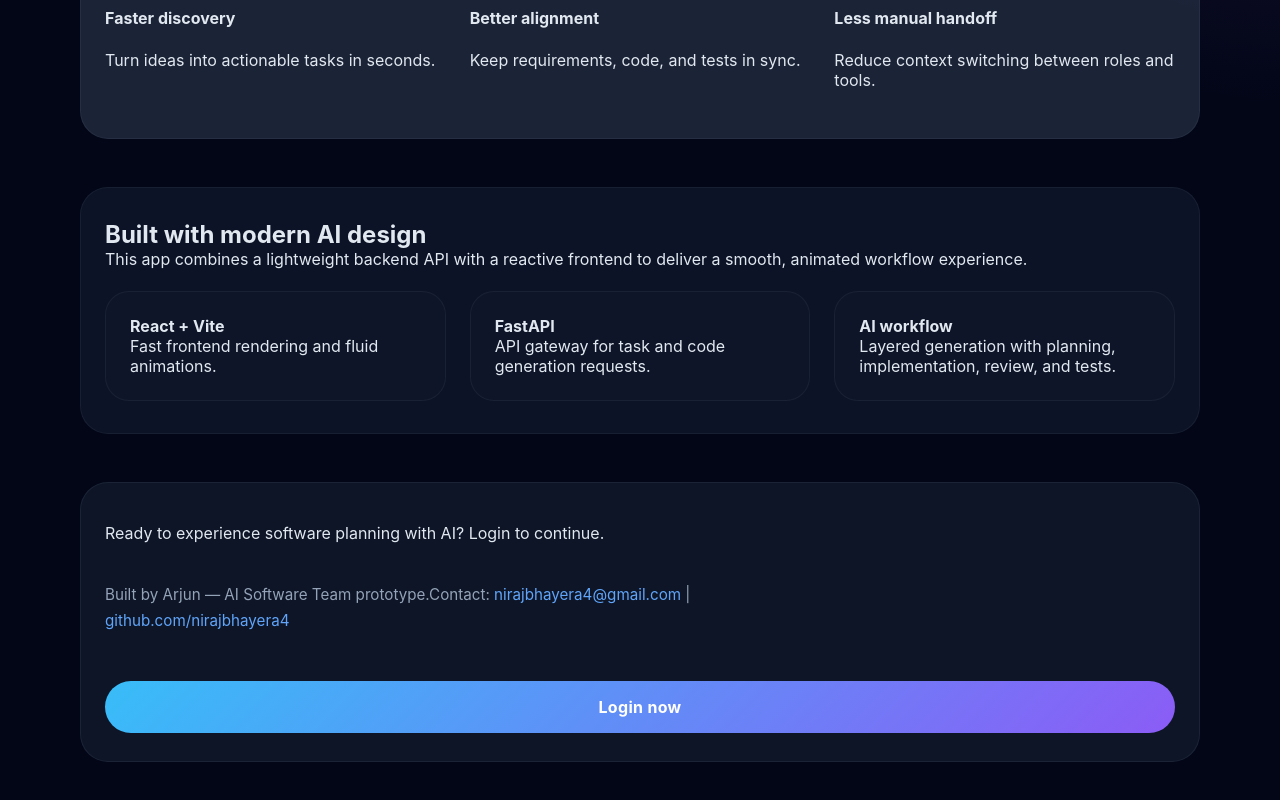
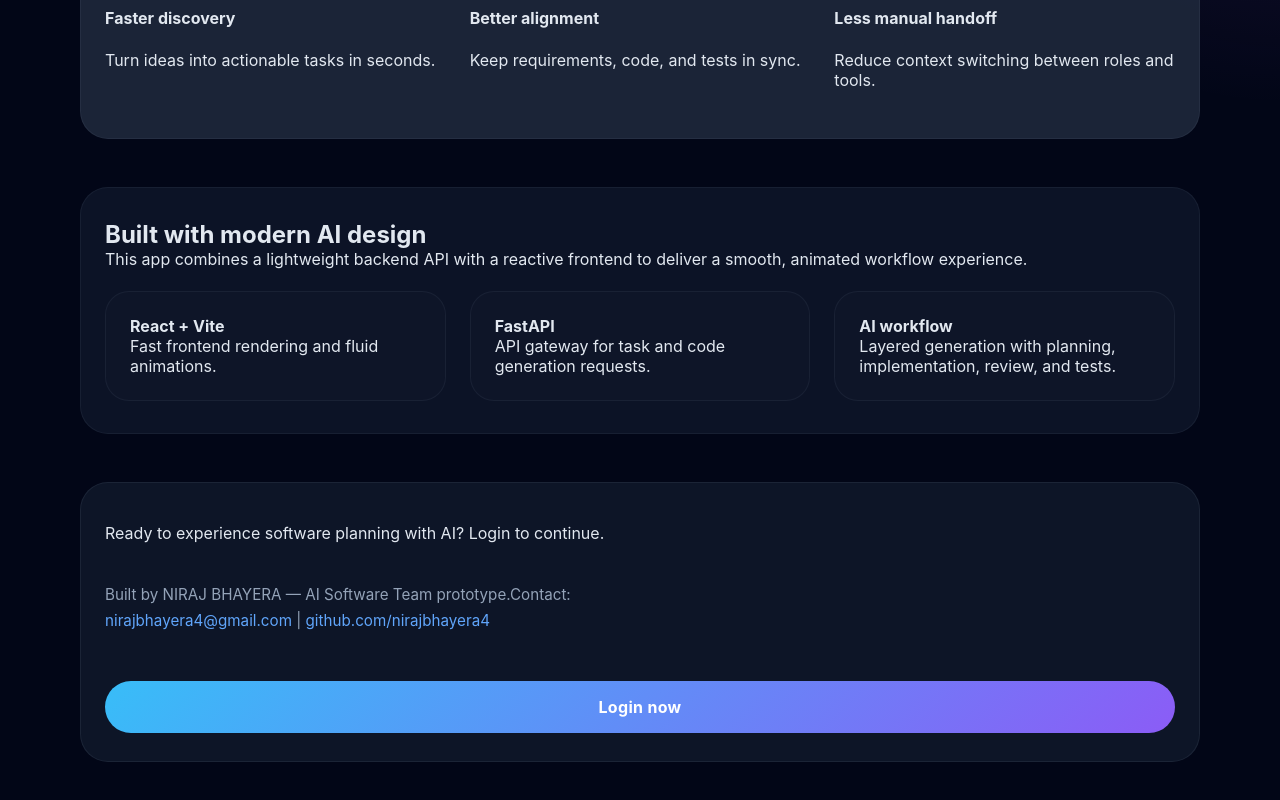
Before and after one commit to nirajbhayera4/Ai-software-team, a React (Vite) app in the folder ui/frontend/: page / in a window 1280 px wide. Shown: the part 1278-2078 px from the top of the page. Built offline with nearby package versions, Linux system fonts and the light colour scheme.

Commit message:
fix: update footer credit to reflect correct contributor name

```diff
--- a/ui/frontend/src/App.jsx
+++ b/ui/frontend/src/App.jsx
@@ -158,7 +158,7 @@ function App() {
           <div className="footer-copy">
             <p>Ready to experience software planning with AI? Login to continue.</p>
             <p className="footer-credit">
-              Built by Arjun — AI Software Team prototype.
+              Built by NIRAJ BHAYERA — AI Software Team prototype.
               <span>Contact: <a href="mailto:nirajbhayera4@gmail.com">nirajbhayera4@gmail.com</a> | <a href="https://github.com/nirajbhayera4" target="_blank" rel="noreferrer">github.com/nirajbhayera4</a></span>
             </p>
           </div>
```
